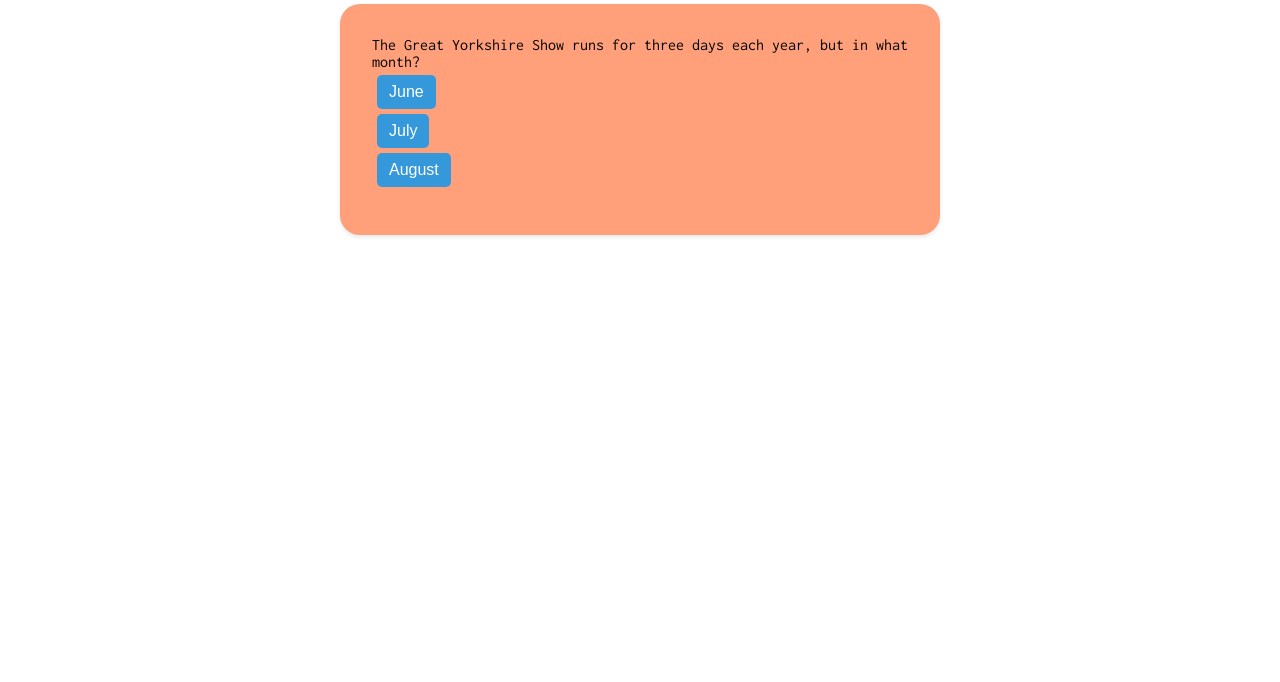
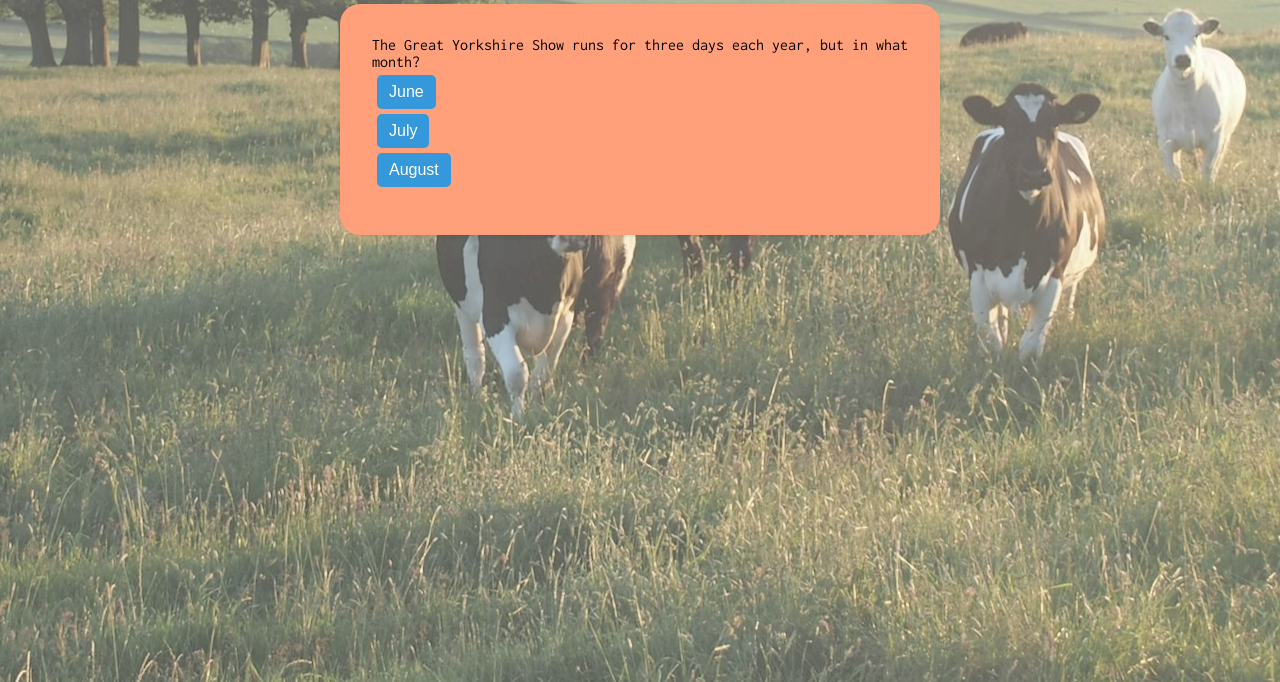
Before and after one commit to MaryYoung123/yorkshire-quiz, a plain HTML site: page index.html in a window 1280 px wide. Shown: the part 118-800 px from the top of the page. Drawn offline with Linux system fonts and the light colour scheme.

Commit message:
add background image

```diff
--- a/assets/css/style.css
+++ b/assets/css/style.css
@@ -3,16 +3,25 @@
 
 
 header {
-    font-family: "Inconsolata",serif;
+  font-family: "Inconsolata", serif;
   text-align: center;
 }
 
 body {
+  position: relative;
+  background-image: url("/assets/images/yorkshire-landscape.jpg");
+   background-color: lightgreen;
+  background-position: center;
+  background-repeat: no-repeat;
   font-family: "Inconsolata", serif;
-   background-image: url("yorkshire.jpeg");
+
 }
 
+
+
 .game-area {
+  position: relative;
+  opacity: 100%;
   box-sizing: border-box;
   width: 100%;
   max-width: 600px;
--- a/index.html
+++ b/index.html
@@ -10,7 +10,8 @@
     <title>Document</title>
 </head>
 
-<body>
+<body class="hero">
+
     <header class="introduction">
         <h1>How well do you know Yorkshire?</h1>
         <h2>Take this short quiz to find out!</h2>
```
Also changed, not shown: assets/images/yorkshire-landscape.avif (added), assets/images/yorkshire-landscape.jpg (added). Lines whose indentation alone changed are shown as unchanged.
